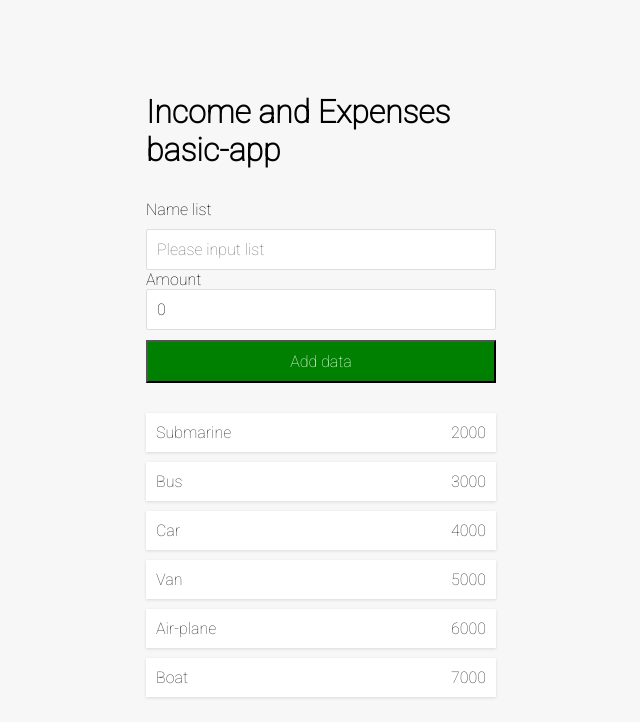
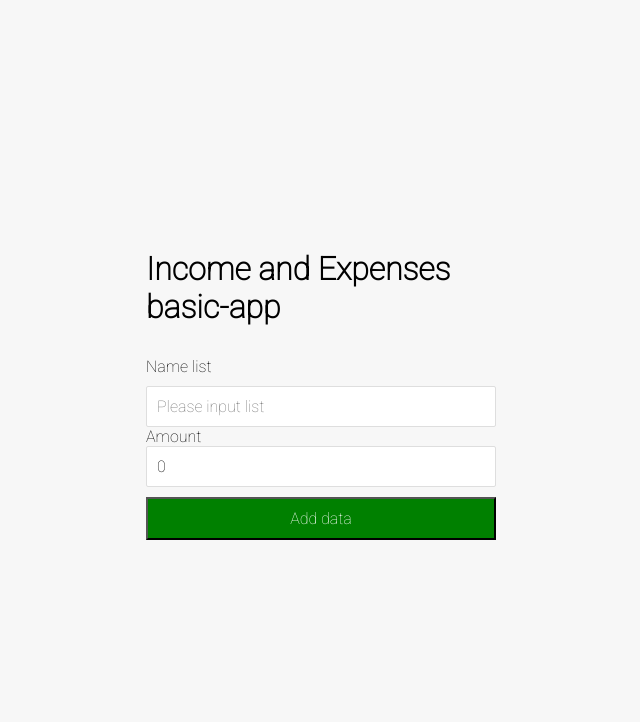
Before and after one commit to Newclaffly/react-basic, a React (Create React App) app: page / in a window 1280 px wide. Shown: the top 722 px of the page, without its empty margins (319-959 px from the left). Built offline with nearby package versions, Linux system fonts and the light colour scheme.

Commit message:
componet child to parent app

```diff
--- a/src/App.js
+++ b/src/App.js
@@ -1,18 +1,31 @@
 import React from "react";
 import Transaction from "./components/Transaction";
-import './App.css'
-import FormComponent from "./components/FormComponent"
+import "./App.css";
+import FormComponent from "./components/FormComponent";
+import { useState } from "react";
 function App() {
+  // const initData = [
+  //   { id: 1, title: "Submarine", amount: 2000 },
+  //   { id: 2, title: "Bus", amount: 3000 },
+  //   { id: 3, title: "Car", amount: 4000 },
+  //   { id: 4, title: "Van", amount: 5000 },
+  //   { id: 5, title: "Air-plane", amount: 6000 },
+  //   { id: 6, title: "Boat", amount: 7000 },
+  // ];
+  const [items, setItem] = useState([]);
+  const onAddNewItem = (newItem) => {
+    setItem((prevItem) => {
+      return [newItem, ...prevItem];
+    });
+  };
   return (
-      <>
+    <>
       <div className="container">
-        <h1>
-        Income and Expenses basic-app
-        </h1>
-        <FormComponent/>
-        <Transaction />
+        <h1>Income and Expenses basic-app</h1>
+        <FormComponent onAddItem={onAddNewItem} />
+        <Transaction items={items} />
       </div>
-      </>
+    </>
   );
 }
 
--- a/src/components/FormComponent.js
+++ b/src/components/FormComponent.js
@@ -1,44 +1,58 @@
-import { useState } from 'react';
-import './FormComponent.css'
-const FormComponent = () => {
+import { useState } from "react";
+import "./FormComponent.css";
+import { v4 as uuidv4 } from "uuid";
 
-const [title,setTitle] = useState('')
-const [amount,setAmount] = useState(0)
+const FormComponent = (props) => {
+  const [title, setTitle] = useState("");
+  const [amount, setAmount] = useState(0);
 
-  const inputTitle =(event)=>{
-      setTitle(event.target.value)
-  }
-  const inputAmount =(event)=>{
-    setAmount(event.target.value)
-  }
-  const saveItem =(event)=>{
-    event.preventDefault()
-    console.log("Record success")
+  const inputTitle = (event) => {
+    setTitle(event.target.value);
+  };
+  const inputAmount = (event) => {
+    setAmount(event.target.value);
+  };
+  const saveItem = (event) => {
+    event.preventDefault();
+    console.log("Record success");
     const itemData = {
-      title:title,
-      amount:Number(amount)
-    }
-    console.log(itemData)
-    setTitle('')
-    setAmount(0)
-  }
+      id: uuidv4(),
+      title: title,
+      amount: Number(amount),
+    };
+    props.onAddItem(itemData)
+    setTitle("");
+    setAmount(0);
+  };
   return (
     <>
       <form onSubmit={saveItem}>
         <div className="form-control">
           <label>Name list</label>
-          <input type="text" placeholder="Please input list" onChange={inputTitle} value={title} ></input>
+          <input
+            type="text"
+            placeholder="Please input list"
+            onChange={inputTitle}
+            value={title}
+          ></input>
         </div>
         <div className="form-control">
           <labe>Amount</labe>
-          <input type="number" placeholder="(+ Income, - Expense)" onChange={inputAmount} value={amount}></input>
+          <input
+            type="number"
+            placeholder="(+ Income, - Expense)"
+            onChange={inputAmount}
+            value={amount}
+          ></input>
         </div>
         <div>
-          <button className="btn" type="submit" onClick={saveItem}>Add data</button>
+          <button className="btn" type="submit" onClick={saveItem}>
+            Add data
+          </button>
         </div>
       </form>
     </>
   );
 };
 
-export default FormComponent
+export default FormComponent;
--- a/src/components/Transaction.js
+++ b/src/components/Transaction.js
@@ -1,23 +1,14 @@
 import Item from "./Item";
 import "./Transaction.css";
-import { v4 as uuidv4 } from 'uuid';
 
-const Transaction = () => {
-  const data = [
-    { title: "Submarine", amount: 2000 },
-    { title: "Bus", amount: 3000 },
-    { title: "Car", amount: 4000 },
-    { title: "Van", amount: 5000 },
-    { title: "Air-plane", amount: 6000 },
-    { title: "Boat", amount: 7000 }
-  ];
+const Transaction = (props) => {
+  const { items } = props;
   return (
     <>
       <ul className="item-list">
-        {data.map((element) => {
+        {items.map((element) => {
           // return <Item title={element.title} amount={element.amount} key={uuidv4()}/>;
-           return <Item {...element} key={uuidv4()} />;
-
+          return <Item {...element} key={element.id} />;
         })}
       </ul>
     </>
```
